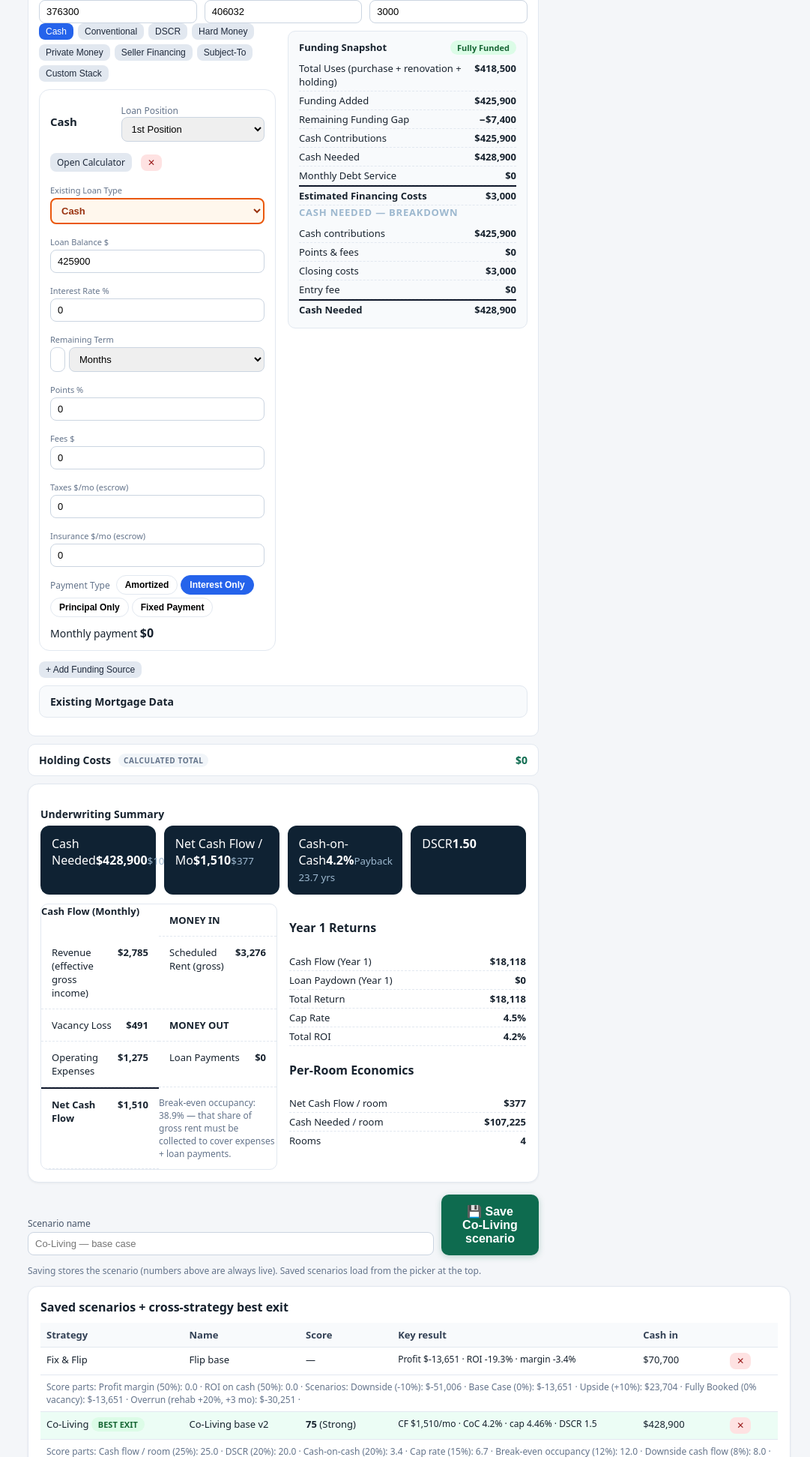
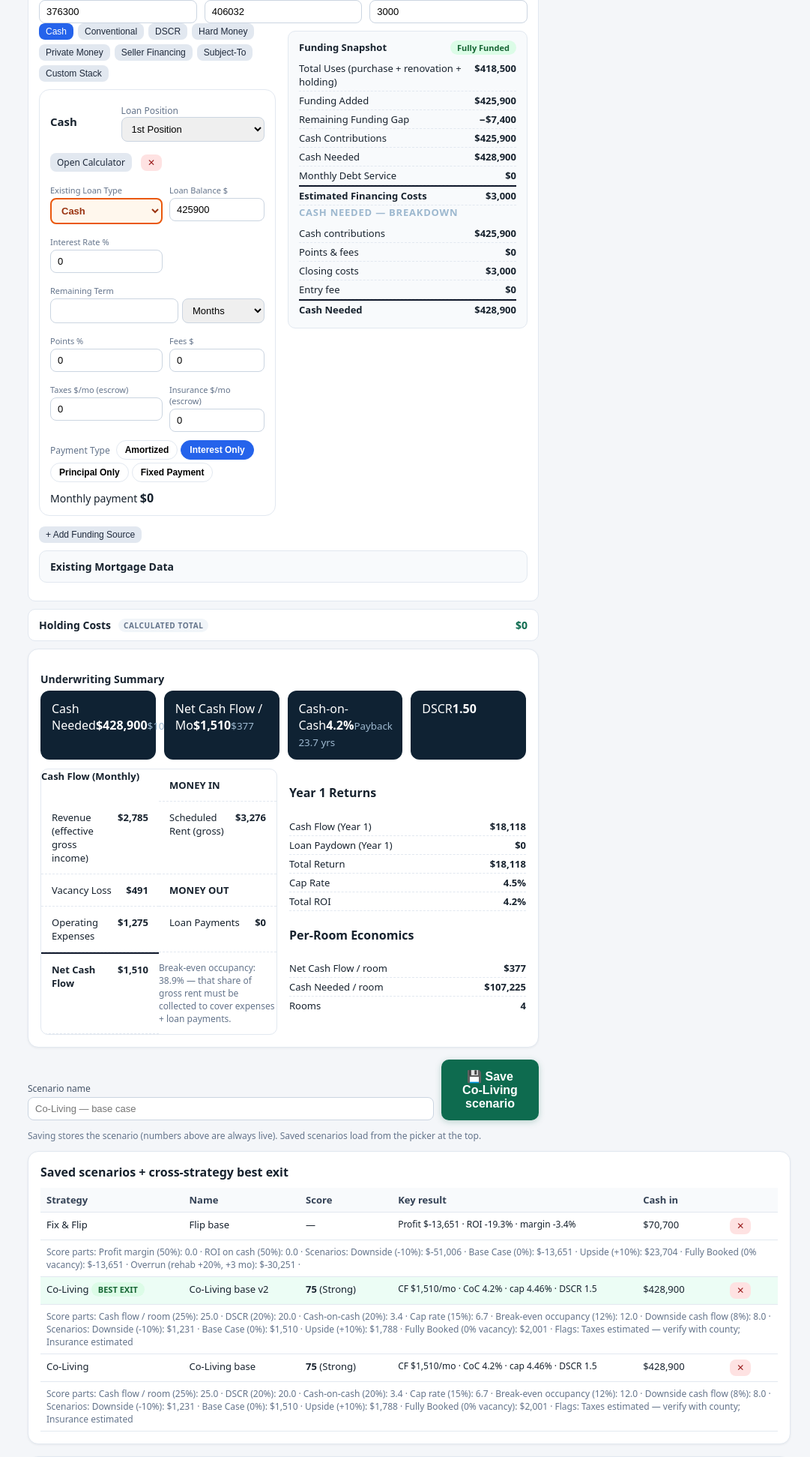
Before and after one commit to sherifmoner/property-deal-analyzer, a Flask app: page /property/1?tab=underwriting in a window 1280 px wide. Shown: the part 3908-5851 px from the top of the page at 75% size, without its empty margins (199-1280 px from the left). Run offline with Flask 3, Linux system fonts and the light colour scheme; data comes from the database, SQL or seed files in the repository; data that the repository does not hold is empty; some libraries are stand-ins or nearby versions.

Commit message:
v22: funding-card term control layout — term value box gets real width beside the Years/Months selector (was 20px); gate_v22 DOM fixtures 6/6 both modes

```diff
--- a/static/style.css
+++ b/static/style.css
@@ -221,8 +221,11 @@ details.acc.sub{margin-top:10px;background:#f8fafc}
 .f-poslab{font-size:12px;color:var(--muted);margin-left:auto}
 .fgrid{display:grid;grid-template-columns:repeat(auto-fit,minmax(150px,1fr));gap:9px}
 .ffield label{display:block;font-size:11px;color:var(--muted);margin-bottom:3px}
-.fterm{display:flex;gap:5px}
+.fterm{display:flex;gap:5px;flex-wrap:nowrap}
 .fterm input{flex:1}
+.fterm input.f-termval{flex:1 1 120px;min-width:120px}
+.fterm select.f-termunit{flex:0 0 110px;width:110px;min-width:110px}
+.fgrid .fterm-field{grid-column:span 2}
 .fseg{display:flex;gap:4px;align-items:center;flex-wrap:wrap;margin-top:11px}
 .fseg-lab{font-size:12px;color:var(--muted);margin-right:4px}
 .f-pt{border:1px solid var(--line);background:#fff;padding:5px 11px;border-radius:99px;font-size:12px;font-weight:600;cursor:pointer}
--- a/static/uw.js
+++ b/static/uw.js
@@ -401,7 +401,10 @@
     var termW = el("div", "fterm");
     termW.appendChild(numInput("f-termval", f.term_value));
     termW.appendChild(selOf("f-termunit", ["Months", "Years"], f.term_unit || "Months"));
-    grid.appendChild(field("Remaining Term", termW));
+    var termField = field("Remaining Term", termW);
+    termField.classList.add("fterm-field"); /* v22: term field spans 2 grid
+      columns so the value box has real width beside the unit selector */
+    grid.appendChild(termField);
     grid.appendChild(field("Points %", numInput("f-points", f.points)));
     grid.appendChild(field("Fees $", numInput("f-fees", f.fees)));
     grid.appendChild(field("Taxes $/mo (escrow)", numInput("f-taxes", f.taxes_mo)));
```
